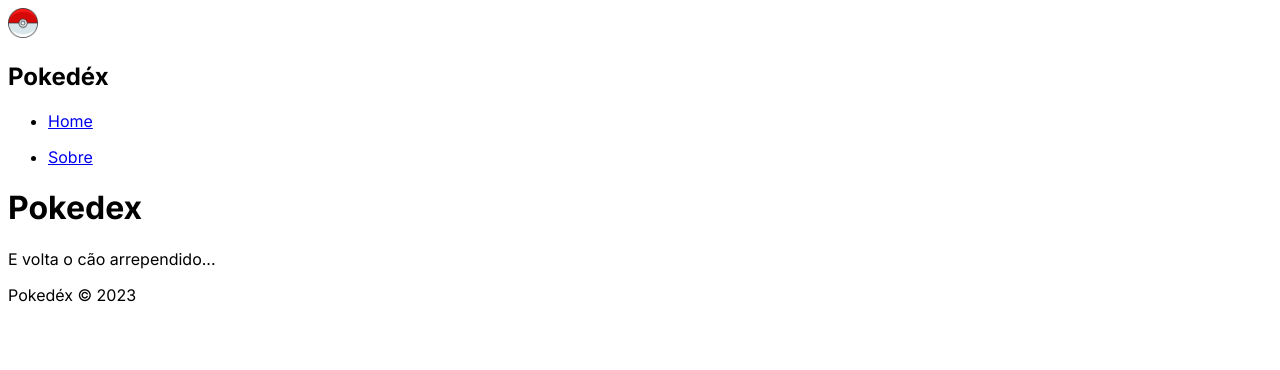
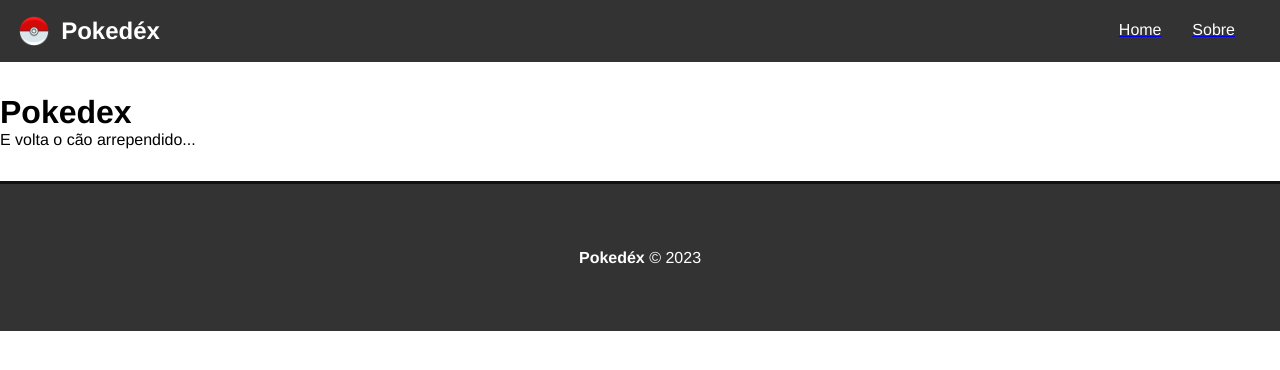
Before and after one commit to carolcampos22/pokedex-next, a Next.js app: page / in a window 1280 px wide. Shown: the top 370 px of the page. Built offline with nearby package versions, Linux system fonts and the light colour scheme.

Commit message:
Estilização do header e do footer

```diff
--- a/app/globals.css
+++ b/app/globals.css
@@ -0,0 +1,11 @@
+* {
+    font-family: Helvetica;
+    margin: 0;
+    padding: 0;
+    box-sizing: border-box;
+}
+
+.main-container {
+    min-height: 80vh;
+
+}
--- a/app/layout.js
+++ b/app/layout.js
@@ -2,7 +2,7 @@
 import './globals.css'
 import { Inter } from 'next/font/google'
 import Footer from '@/components/Footer'
-import Head from 'next/head'
+
 
 const inter = Inter({ subsets: ['latin'] })
 
@@ -14,18 +14,17 @@
 export default function RootLayout({ children }) {
   return (
     <html lang="en">
-      <Head>
-        <link rel='shortcut icon' href='/images/favicon.ico' />
-        <title>Pokedéx</title>
-      </Head>
-      <body className={inter.className}>
+      <head />
+
+      <body className="main-container">
 
         <Navbar />
 
         {children}
 
-        <Footer />
+
       </body>
+      <Footer />
     </html>
   )
 }
--- /dev/null
+++ b/app/styles/Footer.module.css
@@ -0,0 +1,14 @@
+.footer {
+    display: flex;
+    align-items: center;
+    justify-content: center;
+    background-color: #333;
+    height: 150px;
+    margin-top: 2em;
+    border-top: 3px solid #111;
+    color: #fff;
+}
+
+.footer span {
+    font-weight: bold;
+}
--- /dev/null
+++ b/app/styles/Navbar.module.css
@@ -0,0 +1,40 @@
+.navbar {
+    display: flex;
+    justify-content: space-between;
+    align-items: center;
+    padding: 1em 1.2em;
+    margin-bottom: 2em;
+    background-color: #333;
+    color: #fff;
+}
+
+.logo {
+    display: flex;
+    justify-content: center;
+    align-items: center;
+}
+
+.logo h1 {
+    margin-left: .5em;
+}
+
+.link_items {
+    display: flex;
+    list-style: none;
+}
+
+.link_items li {
+    margin-right: 1.3em;
+}
+
+.link_items p {
+    color: #fff;
+    text-decoration: none;
+    padding: 5px;
+    transition: .4s;
+    border-bottom: 2px solid transparent;
+}
+
+.link_items p:hover{
+    border-color: #fff;
+}
--- a/components/Footer.js
+++ b/components/Footer.js
@@ -1,6 +1,8 @@
+import styles from "../app/styles/Footer.module.css"
+
 export default function Footer() {
     return (
-        <footer>
+        <footer className={styles.footer}>
             <p><span>Pokedéx</span> &copy; 2023</p>
         </footer>
     )
--- a/components/Navbar.js
+++ b/components/Navbar.js
@@ -1,14 +1,15 @@
 import Link from "next/link";
 import Image from "next/image";
+import styles from "../app/styles/Navbar.module.css"
 
 export default function Navbar() {
     return (
-        <nav>
-            <div>
+        <nav className={styles.navbar}>
+            <div className={styles.logo}>
                 <Image src="/images/pokeball.png" width="30" height="30" alt="Pokedéx" />
                 <h1>Pokedéx</h1>
             </div>
-            <ul>
+            <ul className={styles.link_items}>
                 <li>
                     <Link href="/"><p>Home</p></Link>
                 </li>
```
Also changed, not shown: app/head.js (added, +8 -0 lines).
